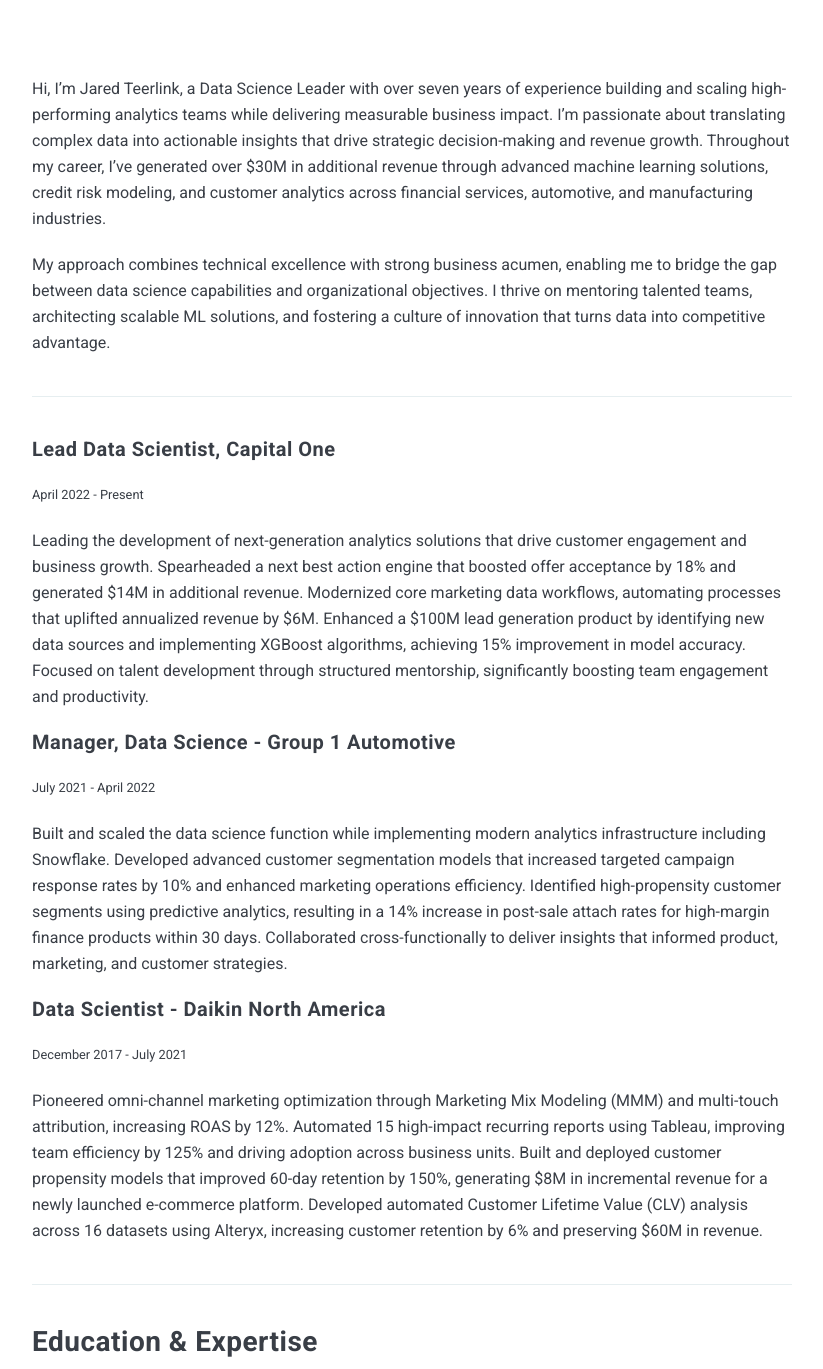
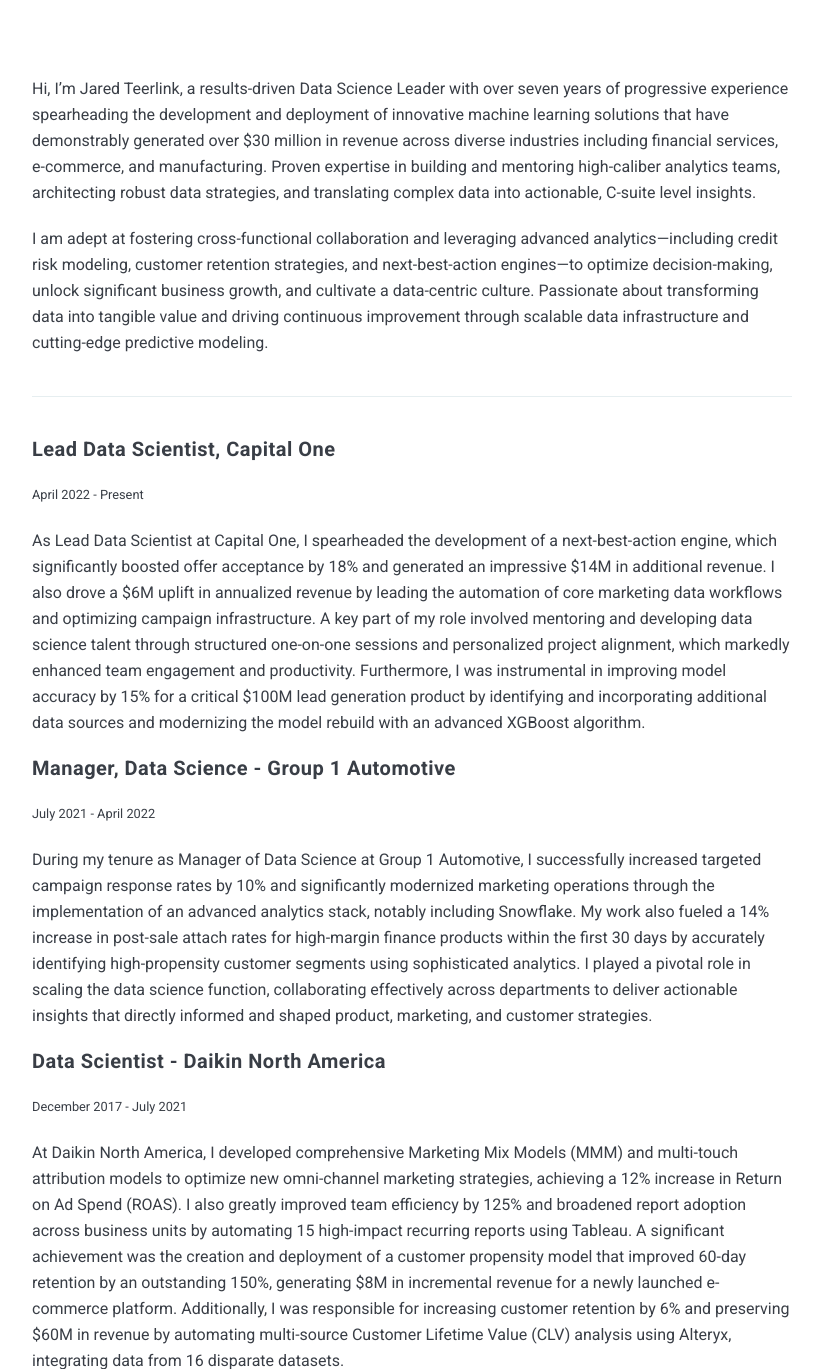
Before and after one commit to jteerlink/jteerlink.github.io, a Jekyll site: the page built from _pages/about.md, in a window 1280 px wide and 1400 px high, scrolled down 884 px, cut to the strip 31-1400 px from the top of the window. Shown: the whole strip, without its empty margins (228-1051 px from the left). Built offline with Jekyll 4.4.1, drawn with Linux system fonts in a browser that asks for light colours; nearby versions of some CDN libraries.

Commit message:
added project

```diff
--- a/_data/settings.yml
+++ b/_data/settings.yml
@@ -11,7 +11,7 @@
   name: Jared Teerlink
   image: headshot.jpg
   say-hello: Hello, I’m <strong>Jared</strong>
-  bio: Data Scientist passionate about <strong>artificial intelligence</strong>, <strong>machine learning</strong>, <strong>analytics</strong>, and turning data into insights. Welcome!
+  bio: I am a Data Scientist passionate about <strong>artificial intelligence</strong>, <strong>machine learning</strong>, <strong>analytics</strong>, and turning data into insights. Welcome!
 
 
 #-------------------------------
--- a/_pages/about.md
+++ b/_pages/about.md
@@ -5,26 +5,26 @@
 image: ds2.jpg
 ---
 
-Hi, I'm Jared Teerlink, a Data Science Leader with over seven years of experience building and scaling high-performing analytics teams while delivering measurable business impact. I'm passionate about translating complex data into actionable insights that drive strategic decision-making and revenue growth. Throughout my career, I've generated over $30M in additional revenue through advanced machine learning solutions, credit risk modeling, and customer analytics across financial services, automotive, and manufacturing industries.
+Hi, I'm Jared Teerlink, a results-driven Data Science Leader with over seven years of progressive experience spearheading the development and deployment of innovative machine learning solutions that have demonstrably generated over $30 million in revenue across diverse industries including financial services, e-commerce, and manufacturing. Proven expertise in building and mentoring high-caliber analytics teams, architecting robust data strategies, and translating complex data into actionable, C-suite level insights.
 
-My approach combines technical excellence with strong business acumen, enabling me to bridge the gap between data science capabilities and organizational objectives. I thrive on mentoring talented teams, architecting scalable ML solutions, and fostering a culture of innovation that turns data into competitive advantage.
+I am adept at fostering cross-functional collaboration and leveraging advanced analytics—including credit risk modeling, customer retention strategies, and next-best-action engines—to optimize decision-making, unlock significant business growth, and cultivate a data-centric culture. Passionate about transforming data into tangible value and driving continuous improvement through scalable data infrastructure and cutting-edge predictive modeling.
 
 ***
 
 #### Lead Data Scientist, Capital One
 <small>April 2022 - Present</small>
 
-Leading the development of next-generation analytics solutions that drive customer engagement and business growth. Spearheaded a next best action engine that boosted offer acceptance by 18% and generated $14M in additional revenue. Modernized core marketing data workflows, automating processes that uplifted annualized revenue by $6M. Enhanced a $100M lead generation product by identifying new data sources and implementing XGBoost algorithms, achieving 15% improvement in model accuracy. Focused on talent development through structured mentorship, significantly boosting team engagement and productivity.
+As Lead Data Scientist at Capital One, I spearheaded the development of a next-best-action engine, which significantly boosted offer acceptance by 18% and generated an impressive $14M in additional revenue. I also drove a $6M uplift in annualized revenue by leading the automation of core marketing data workflows and optimizing campaign infrastructure. A key part of my role involved mentoring and developing data science talent through structured one-on-one sessions and personalized project alignment, which markedly enhanced team engagement and productivity. Furthermore, I was instrumental in improving model accuracy by 15% for a critical $100M lead generation product by identifying and incorporating additional data sources and modernizing the model rebuild with an advanced XGBoost algorithm.
 
 #### Manager, Data Science - Group 1 Automotive
 <small>July 2021 - April 2022</small>
 
-Built and scaled the data science function while implementing modern analytics infrastructure including Snowflake. Developed advanced customer segmentation models that increased targeted campaign response rates by 10% and enhanced marketing operations efficiency. Identified high-propensity customer segments using predictive analytics, resulting in a 14% increase in post-sale attach rates for high-margin finance products within 30 days. Collaborated cross-functionally to deliver insights that informed product, marketing, and customer strategies.
+During my tenure as Manager of Data Science at Group 1 Automotive, I successfully increased targeted campaign response rates by 10% and significantly modernized marketing operations through the implementation of an advanced analytics stack, notably including Snowflake. My work also fueled a 14% increase in post-sale attach rates for high-margin finance products within the first 30 days by accurately identifying high-propensity customer segments using sophisticated analytics. I played a pivotal role in scaling the data science function, collaborating effectively across departments to deliver actionable insights that directly informed and shaped product, marketing, and customer strategies.
 
 #### Data Scientist - Daikin North America
 <small>December 2017 - July 2021</small>
 
-Pioneered omni-channel marketing optimization through Marketing Mix Modeling (MMM) and multi-touch attribution, increasing ROAS by 12%. Automated 15 high-impact recurring reports using Tableau, improving team efficiency by 125% and driving adoption across business units. Built and deployed customer propensity models that improved 60-day retention by 150%, generating $8M in incremental revenue for a newly launched e-commerce platform. Developed automated Customer Lifetime Value (CLV) analysis across 16 datasets using Alteryx, increasing customer retention by 6% and preserving $60M in revenue.
+At Daikin North America, I developed comprehensive Marketing Mix Models (MMM) and multi-touch attribution models to optimize new omni-channel marketing strategies, achieving a 12% increase in Return on Ad Spend (ROAS). I also greatly improved team efficiency by 125% and broadened report adoption across business units by automating 15 high-impact recurring reports using Tableau. A significant achievement was the creation and deployment of a customer propensity model that improved 60-day retention by an outstanding 150%, generating $8M in incremental revenue for a newly launched e-commerce platform. Additionally, I was responsible for increasing customer retention by 6% and preserving $60M in revenue by automating multi-source Customer Lifetime Value (CLV) analysis using Alteryx, integrating data from 16 disparate datasets.
 
 ***
 
--- a/_posts/2025-01-31-symptom-sentry-ai.markdown
+++ b/_posts/2025-01-31-symptom-sentry-ai.markdown
@@ -9,7 +9,7 @@
 
 SymptomSentryAI is an advanced AI-powered healthcare application that provides intelligent medical insights through image analysis. This platform enables users to upload throat and ear images for instant analysis using state-of-the-art machine learning models.
 
-<!-- ![SymptomSentryAI Logo](generated-icon.png) -->
+#### <strong>[Github Repository](https://github.com/jteerlink/SymptomSentinelAI)</strong>
 
 ## Features
 
--- a/_posts/2025-5-25-predicting-cash-advance-defaults.markdown
+++ b/_posts/2025-5-25-predicting-cash-advance-defaults.markdown
@@ -6,6 +6,8 @@
 tags:   Machine Learning
 ---
 This project develops a predictive model to identify customers at high risk of defaulting on cash advances. The solution integrates exploratory data analysis, thoughtful feature engineering, robust feature selection, and a tuned machine learning model to support informed credit decisioning.
+
+#### <strong>[Github Repository](https://github.com/jteerlink/credit_default)</strong>
 
 ---
 
--- a/index.html
+++ b/index.html
@@ -7,7 +7,7 @@
 	<div class="row">
 		<div class="col col-12">
 			{% if site.posts.size > 0 %}
-				<h4 class="lates-title">Latest Posts</h4>
+				<h4 class="lates-title">Projects</h4>
 			{% endif %}
 		</div>
 	</div>
```
Also changed, not shown: _posts/2024-12-12-symptom-sentinel-model-build.markdown (added, +49 -0 lines), images/efficient-net.jpg (added).
